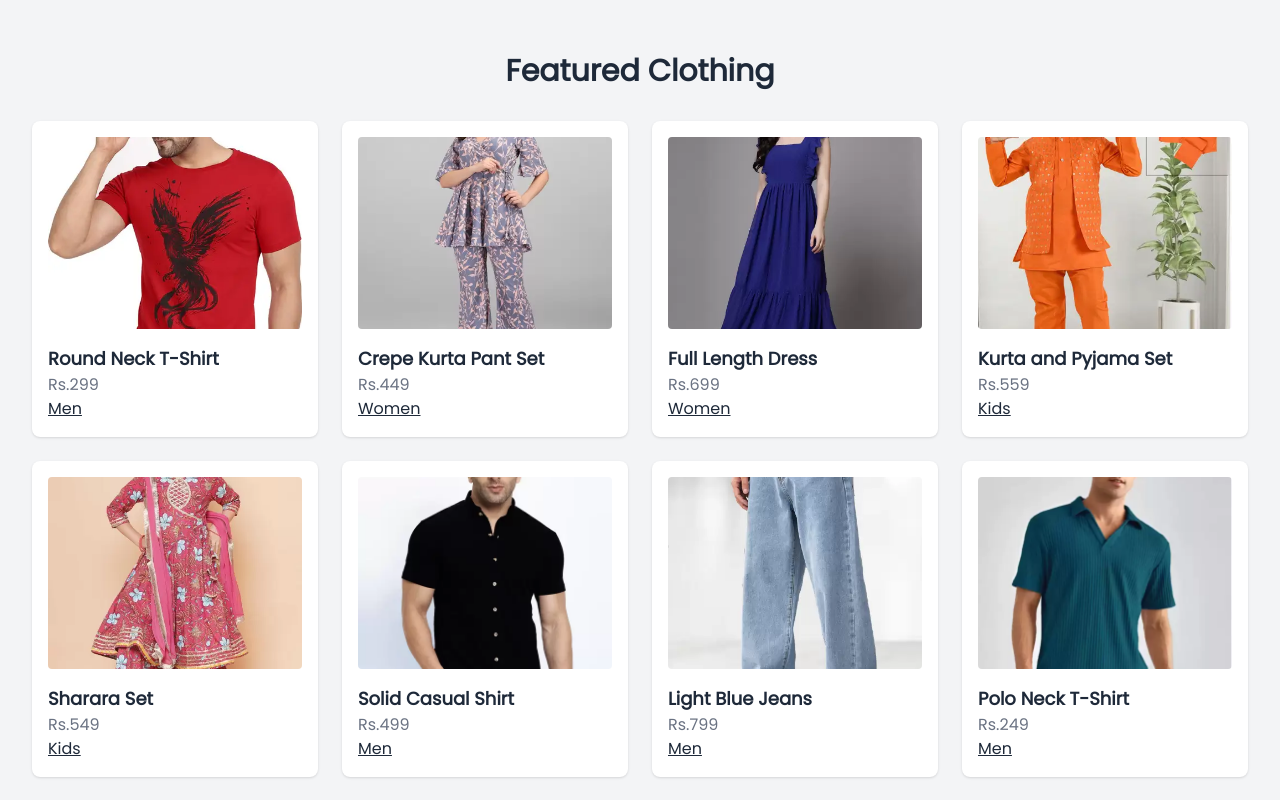
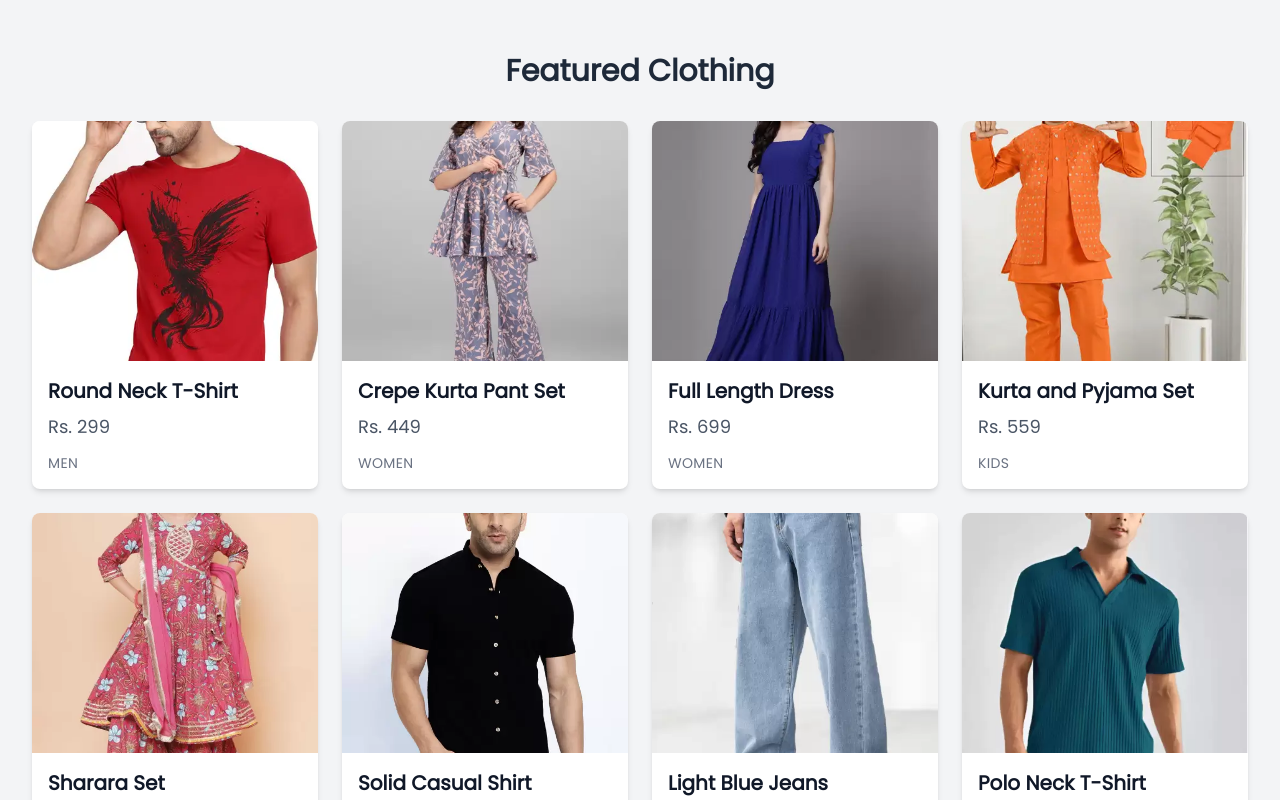
Before and after one commit to ArpitPareek26/Wearology, a React (Vite) app in the folder frontend/: page / in a window 1280 px wide. Shown: the part 1040-1840 px from the top of the page. Built offline with nearby package versions, Linux system fonts and the light colour scheme.

Commit message:
first-commit

```diff
--- a/frontend/src/Components/Navbar/Navbar.jsx
+++ b/frontend/src/Components/Navbar/Navbar.jsx
@@ -42,11 +42,7 @@ const Navbar = ({ isLoggedIn, setIsLoggedIn }) => {
 
   const handleLogout = async () => {
     try {
-      await axios.post(
-        "http://localhost:4000/api/users/logout",
-        {},
-        { withCredentials: true }
-      );
+      await axios.post("http://localhost:4000/api/users/logout", {});
       localStorage.removeItem("token");
       setIsLoggedIn(false);
       navigate("/login");
@@ -56,7 +52,7 @@ const Navbar = ({ isLoggedIn, setIsLoggedIn }) => {
   };
   return (
     <div>
-      <nav className="bg-gray-800 fixed top-0 left-0 right-0">
+      <nav className="bg-gray-800 fixed top-0 left-0 right-0 z-50">
         <div className="max-w-7xl mx-auto px-4 sm:px-6 lg:px-8">
           <div className="flex justify-between h-16">
             {/* Brand Name */}
--- a/frontend/src/Components/ProductCard/ProductCard.jsx
+++ b/frontend/src/Components/ProductCard/ProductCard.jsx
@@ -1,22 +1,66 @@
+// import React from "react";
+// import { useNavigate } from "react-router-dom";
+
+// const ProductCard = ({ product }) => {
+//   const navigate = useNavigate();
+//   return (
+//     <div
+//       className="bg-white rounded-lg shadow p-4 cursor-pointer"
+//       onClick={() => navigate(`/product/${product.id}`)}
+//     >
+//       <img
+//         src={product.image}
+//         alt={product.name}
+//         className="h-48 w-full object-cover rounded"
+//         loading="lazy"
+//       />
+//       <h3 className="mt-4 text-lg font-bold text-gray-800">{product.name}</h3>
+//       <p className="text-gray-500">Rs.{product.price}</p>
+//       <p className="text-gray-800 underline">{product.category}</p>
+//     </div>
+//   );
+// };
+
+// export default ProductCard;
+
 import React from "react";
 import { useNavigate } from "react-router-dom";
 
 const ProductCard = ({ product }) => {
   const navigate = useNavigate();
+
   return (
     <div
-      className="bg-white rounded-lg shadow p-4 cursor-pointer"
       onClick={() => navigate(`/product/${product.id}`)}
+      className="flex flex-col bg-white rounded-lg overflow-hidden shadow-md hover:shadow-xl transition-all duration-300 transform hover:scale-105 cursor-pointer"
     >
-      <img
-        src={product.image}
-        alt={product.name}
-        className="h-48 w-full object-cover rounded"
-        loading="lazy"
-      />
-      <h3 className="mt-4 text-lg font-bold text-gray-800">{product.name}</h3>
-      <p className="text-gray-500">Rs.{product.price}</p>
-      <p className="text-gray-800 underline">{product.category}</p>
+      <div className="relative">
+        <img
+          src={product.image}
+          alt={product.name}
+          className="w-full h-60 object-cover"
+          loading="lazy"
+        />
+        {/* Optional badge if product is new */}
+        {product.isNew && (
+          <span className="absolute top-2 left-2 bg-red-500 text-white text-xs font-bold px-2 py-1 rounded-full shadow">
+            NEW
+          </span>
+        )}
+      </div>
+      <div className="flex flex-col p-4 flex-grow">
+        <h3 className="text-xl font-semibold text-gray-900 mb-2">
+          {product.name}
+        </h3>
+        <p className="text-gray-600 mb-3 text-lg font-medium">
+          Rs. {product.price}
+        </p>
+        <div className="mt-auto">
+          <p className="text-sm text-gray-500 uppercase tracking-wide">
+            {product.category}
+          </p>
+        </div>
+      </div>
     </div>
   );
 };
--- a/frontend/src/Pages/Login/Login.jsx
+++ b/frontend/src/Pages/Login/Login.jsx
@@ -1,3 +1,172 @@
+// import React, { useState, useEffect } from "react";
+// import { Link, useLocation, useNavigate } from "react-router-dom";
+// import axios from "axios";
+// import { toast } from "react-hot-toast";
+
+// const Login = ({ setIsLoggedIn }) => {
+//   const [formData, setFormData] = useState({ email: "", password: "" });
+//   const navigate = useNavigate();
+//   const { pathname } = useLocation();
+
+//   useEffect(() => {
+//     window.scrollTo(0, 0);
+//   }, [pathname]);
+
+//   // Handle form field changes
+//   const handleChange = (e) => {
+//     setFormData({ ...formData, [e.target.name]: e.target.value });
+//   };
+
+//   // Single unified function to handle login
+//   const handleSubmit = async (e) => {
+//     e.preventDefault();
+
+//     // Build the form data from component state (assuming formData is defined)
+//     const formData = { email, password };
+
+//     try {
+//       const response = await axios.post(
+//         "http://localhost:4000/api/users/login",
+//         formData
+//       );
+
+//       if (response.status === 200) {
+//         toast.success("Login successful!");
+//         console.log("Login successful", response.data);
+
+//         // Save token, update auth state, and navigate
+//         localStorage.setItem("token", response.data.token);
+//         setIsLoggedIn(true);
+//         navigate("/");
+//       } else {
+//         toast.error("Login failed!");
+//         console.error("Login failed", response.data.message);
+//       }
+//     } catch (error) {
+//       if (error.response) {
+//         // The server responded with a status code out of 2xx range
+//         const status = error.response.status;
+//         if (status === 401) {
+//           toast.error(
+//             "Invalid credentials! Please check your email and password."
+//           );
+//         } else if (status === 400) {
+//           toast.error("Bad request. Please verify your input.");
+//         } else if (status === 409) {
+//           toast.error("User already exists!"); // In case this endpoint ever returns 409 on login
+//         } else if (status === 500) {
+//           toast.error("Internal server error. Please try again later.");
+//         } else {
+//           toast.error(
+//             error.response.data.message ||
+//               "An error occurred. Please try again."
+//           );
+//         }
+//         console.error("Server error:", error.response.data);
+//       } else if (error.request) {
+//         // The request was made but no response was received
+//         toast.error(
+//           "No response from server. Please check your network connection."
+//         );
+//         console.error("No response received:", error.request);
+//       } else {
+//         // Something happened in setting up the request
+//         toast.error("Error: " + error.message);
+//         console.error("Error message:", error.message);
+//       }
+//     }
+//   };
+
+//   return (
+//     <div>
+//       <div className="min-h-screen bg-gray-100 flex items-center justify-center mt-16">
+//         <div className="w-full max-w-md bg-white rounded-lg shadow-lg p-8">
+//           {/* Logo Section */}
+//           <div className="text-center mb-6">
+//             <h1 className="text-3xl font-bold text-gray-800">Wearology</h1>
+//             <p className="text-gray-600 mt-2">
+//               Welcome back! Please login to your account.
+//             </p>
+//           </div>
+
+//           {/* Login Form */}
+//           <form className="space-y-6" onSubmit={handleSubmit}>
+//             <div>
+//               <label
+//                 htmlFor="email"
+//                 className="block text-sm font-medium text-gray-700"
+//               >
+//                 Email Address
+//               </label>
+//               <input
+//                 type="email"
+//                 id="email"
+//                 name="email"
+//                 className="mt-1 w-full border-gray-300 rounded-lg shadow-sm focus:ring-indigo-500 focus:border-indigo-500"
+//                 placeholder="Enter your email"
+//                 required
+//                 onChange={handleChange}
+//               />
+//             </div>
+//             <div>
+//               <label
+//                 htmlFor="password"
+//                 className="block text-sm font-medium text-gray-700"
+//               >
+//                 Password
+//               </label>
+//               <input
+//                 type="password"
+//                 id="password"
+//                 name="password"
+//                 className="mt-1 w-full border-gray-300 rounded-lg shadow-sm focus:ring-indigo-500 focus:border-indigo-500"
+//                 placeholder="Enter your password"
+//                 required
+//                 onChange={handleChange}
+//               />
+//             </div>
+//             <div className="flex items-center justify-between">
+//               <label className="flex items-center">
+//                 <input
+//                   type="checkbox"
+//                   className="text-indigo-600 focus:ring-indigo-500 rounded"
+//                 />
+//                 <span className="ml-2 text-sm text-gray-600">Remember me</span>
+//               </label>
+//               <a href="#" className="text-sm text-indigo-600 hover:underline">
+//                 Forgot password?
+//               </a>
+//             </div>
+//             <button
+//               type="submit"
+//               className="w-full py-3 bg-gray-800 text-white rounded hover:bg-gray-900 cursor-pointer"
+//             >
+//               Login
+//             </button>
+//           </form>
+
+//           {/* Divider */}
+//           <div className="my-6 text-center">
+//             <p className="text-gray-600">or</p>
+//           </div>
+
+//           {/* Register Link */}
+//           <div className="text-center mt-6">
+//             <p className="text-gray-600">
+//               Don’t have an account?{" "}
+//               <Link to="/signup" className="text-indigo-600 hover:underline">
+//                 Register here
+//               </Link>
+//             </p>
+//           </div>
+//         </div>
+//       </div>
+//     </div>
+//   );
+// };
+
+// export default Login;
+
 import React, { useState, useEffect } from "react";
 import { Link, useLocation, useNavigate } from "react-router-dom";
 import axios from "axios";
@@ -12,29 +181,29 @@ const Login = ({ setIsLoggedIn }) => {
     window.scrollTo(0, 0);
   }, [pathname]);
 
-  // Handle form field changes
+  // Update state when any form field changes
   const handleChange = (e) => {
     setFormData({ ...formData, [e.target.name]: e.target.value });
   };
 
-  // Single unified function to handle login
+  // Handle the form submit without passing circular objects (like the event) to JSON.stringify
   const handleSubmit = async (e) => {
     e.preventDefault();
 
-    // Build the form data from component state (assuming formData is defined)
-    const formData = { email, password };
+    // Construct payload from component state only
+    const payload = { ...formData };
 
     try {
       const response = await axios.post(
         "http://localhost:4000/api/users/login",
-        formData
+        payload
       );
 
       if (response.status === 200) {
         toast.success("Login successful!");
         console.log("Login successful", response.data);
 
-        // Save token, update auth state, and navigate
+        // Save token, update auth state, and navigate home
         localStorage.setItem("token", response.data.token);
         setIsLoggedIn(true);
         navigate("/");
@@ -44,7 +213,7 @@ const Login = ({ setIsLoggedIn }) => {
       }
     } catch (error) {
       if (error.response) {
-        // The server responded with a status code out of 2xx range
+        // Server responded with an error status code
         const status = error.response.status;
         if (status === 401) {
           toast.error(
@@ -53,7 +222,7 @@ const Login = ({ setIsLoggedIn }) => {
         } else if (status === 400) {
           toast.error("Bad request. Please verify your input.");
         } else if (status === 409) {
-          toast.error("User already exists!"); // In case this endpoint ever returns 409 on login
+          toast.error("User already exists!");
         } else if (status === 500) {
           toast.error("Internal server error. Please try again later.");
         } else {
@@ -64,13 +233,13 @@ const Login = ({ setIsLoggedIn }) => {
         }
         console.error("Server error:", error.response.data);
       } else if (error.request) {
-        // The request was made but no response was received
+        // Request made but no response received
         toast.error(
           "No response from server. Please check your network connection."
         );
         console.error("No response received:", error.request);
       } else {
-        // Something happened in setting up the request
+        // Other errors during the request setup
         toast.error("Error: " + error.message);
         console.error("Error message:", error.message);
       }
```
